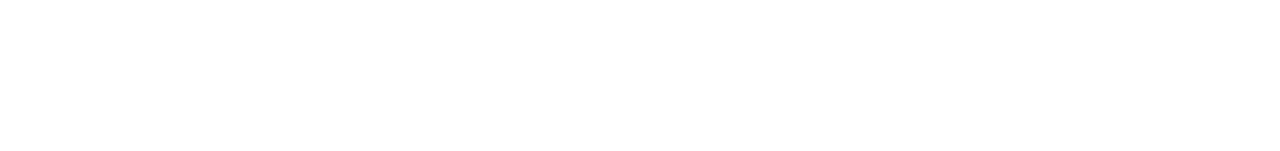
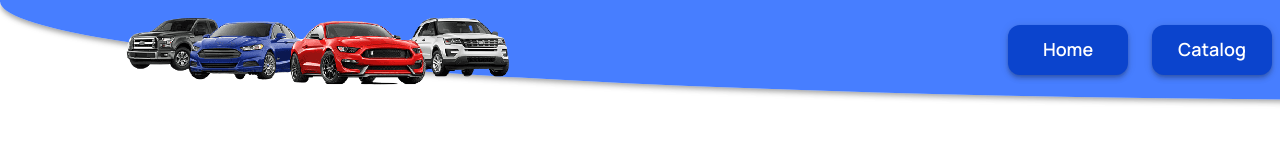
Before and after one commit to IvanMutsko/-ar-rental-app, a React (Create React App) app: page /favorites in a window 1280 px wide. Shown: the top 151 px of the page. Built offline with nearby package versions, Linux system fonts and the light colour scheme; no server answers.

Commit message:
add navbar

```diff
--- /dev/null
+++ b/src/components/HeadNav/HeadNav.jsx
@@ -0,0 +1,15 @@
+import logo from '../../images/headlamp.png';
+
+import { Container, LogoImage, NavigateLink } from './HeadNav.styled';
+
+export const HeadNav = () => {
+  return (
+    <Container>
+      <LogoImage src={logo} />
+
+      <NavigateLink to="/">Home</NavigateLink>
+      <NavigateLink to="/catalog">Catalog</NavigateLink>
+      <NavigateLink to="/favorites">Favorites</NavigateLink>
+    </Container>
+  );
+};
--- /dev/null
+++ b/src/components/HeadNav/HeadNav.styled.jsx
@@ -0,0 +1,61 @@
+import styled from 'styled-components';
+import { NavLink } from 'react-router-dom';
+
+export const Container = styled.header`
+  top: 0;
+  left: 0;
+  position: sticky;
+  z-index: 1;
+  display: flex;
+  align-items: center;
+  justify-content: flex-end;
+  gap: 24px;
+
+  min-height: 100px;
+  padding-right: 24px;
+  padding-left: 24px;
+  padding-top: 12px;
+  padding-bottom: 12px;
+
+  background-color: #3471ffe7;
+  box-shadow: 0px 2px 4px -1px rgba(0, 0, 0, 0.2),
+    0px 4px 5px 0px rgba(0, 0, 0, 0.14), 0px 1px 10px 0px rgba(0, 0, 0, 0.12);
+
+  border-bottom-left-radius: 100%;
+  border-bottom-right-radius: 20px;
+`;
+
+export const LogoImage = styled.img`
+  position: absolute;
+  left: 120px;
+
+  width: 400px;
+`;
+
+export const NavigateLink = styled(NavLink)`
+  display: flex;
+  min-width: 120px;
+  padding: 12px 20px;
+  justify-content: center;
+  align-items: center;
+
+  border-radius: 12px;
+  background: #0b44cd;
+
+  color: #fff;
+  font-family: Manrope;
+  font-size: 18px;
+  font-style: normal;
+  font-weight: 600;
+  line-height: 1.43;
+  text-decoration: none;
+
+  box-shadow: 0px 2px 4px -1px rgba(0, 0, 0, 0.2),
+    0px 4px 5px 0px rgba(0, 0, 0, 0.14), 0px 1px 10px 0px rgba(0, 0, 0, 0.12);
+
+  &:hover,
+  &:focus {
+    background: #3470ff;
+    border-color: #0b44cd;
+  }
+`;
--- a/src/components/Layout/Layout.jsx
+++ b/src/components/Layout/Layout.jsx
@@ -1,10 +1,12 @@
 import { Suspense } from 'react';
 import { Outlet } from 'react-router-dom';
+import { HeadNav } from '../HeadNav/HeadNav';
 import { Container } from './Layout.styled';
 
 export const Layout = () => {
   return (
     <Container>
+      <HeadNav />
       <Suspense>
         <Outlet />
       </Suspense>
--- a/src/pages/CatalogPage/CatalogPage.styled.jsx
+++ b/src/pages/CatalogPage/CatalogPage.styled.jsx
@@ -4,7 +4,7 @@
   display: flex;
   flex-direction: column;
 
-  padding: 150px 128px;
+  padding: 50px 128px 150px 128px;
 `;
 
 export const LoadButton = styled.button`
--- a/src/pages/FavoritesPage/FavoritesPage.jsx
+++ b/src/pages/FavoritesPage/FavoritesPage.jsx
@@ -13,12 +13,12 @@
   loadMoreItems,
 }) {
   const [favoriteCatalog, setFavoriteCatalog] = useState([]);
-  const [favoriteId, setFavoriteId] = useState(null);
+  const [favoriteId, setFavoriteId] = useState([]);
+
+  const favoriteCarsString = JSON.parse(localStorage.getItem('favoriteCars'));
 
   useEffect(() => {
-    const favoriteCarsString = localStorage.getItem('favoriteCars');
-    const arr = favoriteCarsString ? JSON.parse(favoriteCarsString) : [];
-    setFavoriteId(arr);
+    setFavoriteId(favoriteCarsString);
 
     const favoriteCars = [];
 
--- a/src/pages/FavoritesPage/FavoritesPage.styled.jsx
+++ b/src/pages/FavoritesPage/FavoritesPage.styled.jsx
@@ -4,7 +4,7 @@
   display: flex;
   flex-direction: column;
 
-  padding: 150px 128px;
+  padding: 50px 128px 150px 128px;
 `;
 
 export const LoadButton = styled.button`
```
Also changed, not shown: src/images/headlamp.png (added).
